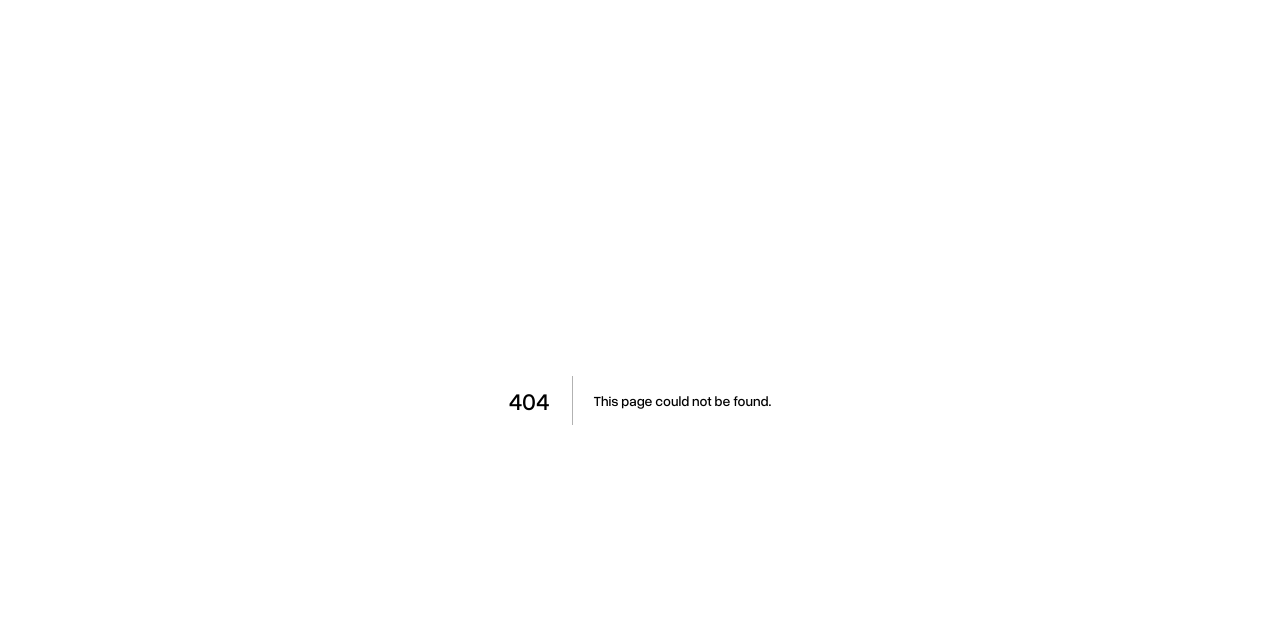
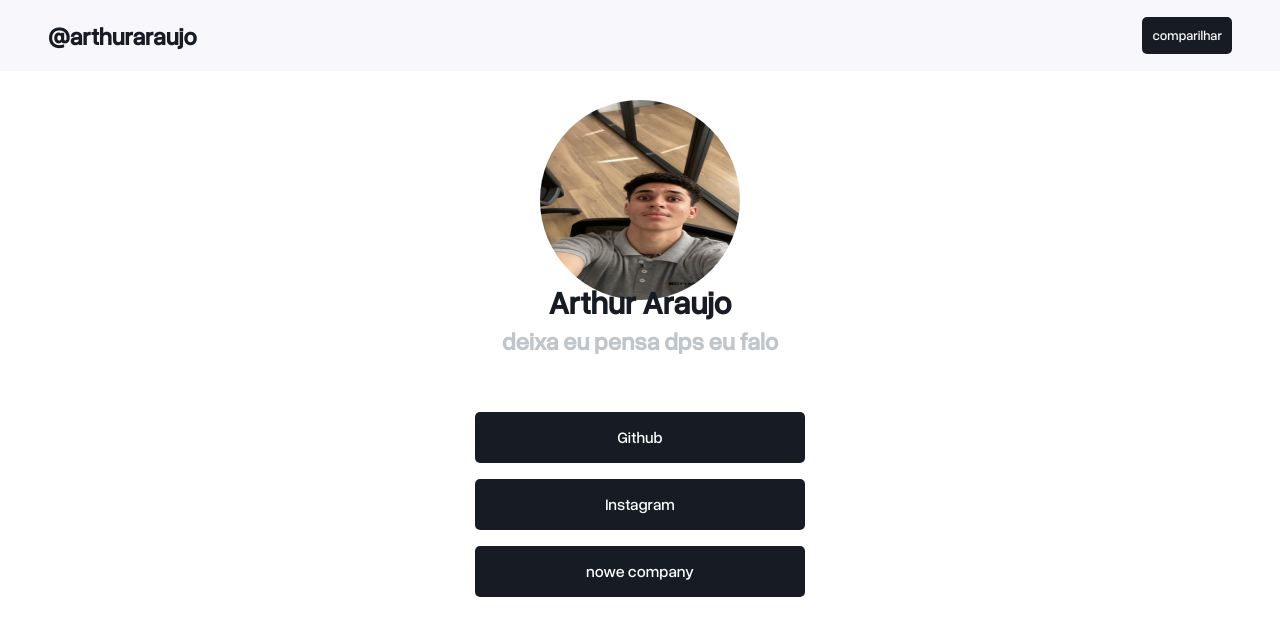
Before and after one commit to geovaniorsoli/mylinks, a Next.js app: page /arthuraraujo in a window 1280 px wide. Before the commit this address had no page. Shown: the top 636 px of the page. Built offline with nearby package versions, Linux system fonts and the light colour scheme.

Commit message:
more page

```diff
--- /dev/null
+++ b/pages/arthuraraujo.jsx
@@ -0,0 +1,25 @@
+import Navbar from "./components/Navbar"
+import style from "../styles/profile.module.css"
+import Image from "next/image"
+import Link from "next/link"
+export default function geovaniorsoli() {
+    return (
+        <>
+            <Navbar name="@arthuraraujo" />
+            <div className={style.imgContainer}>
+                <Image className={style.img} src="/araujo.jpeg" width={200} height={200} />
+            </div>
+
+            <div className={style.NameContainer}>
+                <h1 className={style.name}> Arthur Araujo </h1>
+                <h2 className={style.description}>deixa eu pensa dps eu falo</h2>
+            </div>
+
+            <div className={style.linksContainer}>
+                <Link className={style.link} href="https://github.com/unknowuser6969"> Github </Link>
+                <Link className={style.link} href="https://www.instagram.com/araujo0.05?igsh=bDQwb3F6azY0ajY2&utm_source=qr"> Instagram </Link>
+                <Link className={style.link} href="https://nowecompany.com.br"> nowe company </Link>
+            </div>
+        </>
+  )
+}
```
Also changed, not shown: public/araujo.jpeg (added).
